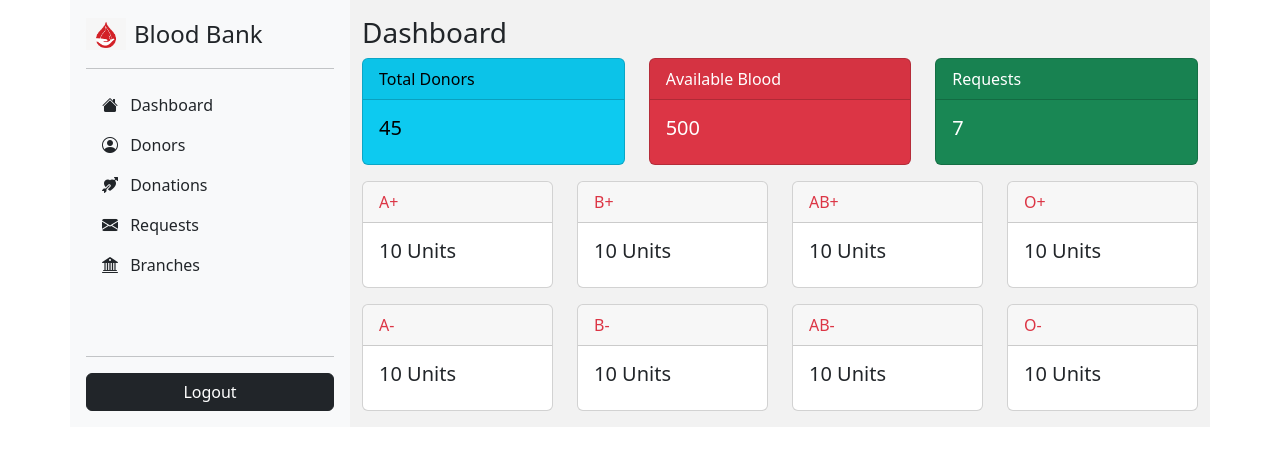
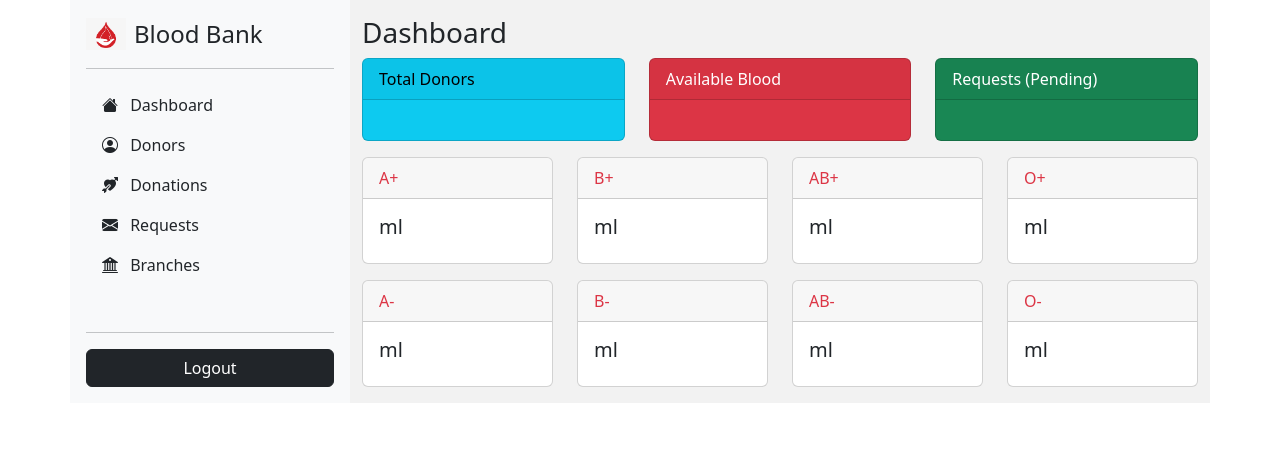
Before and after one commit to pureskill714/ICT2103-Project, a Flask app: template templates/dashboard_staff.html in a window 1280 px wide. Shown: the top 466 px of the page. Run offline with Flask 2, Linux system fonts and the light colour scheme; the template is opened without the code that fills it, so the values that code supplies are empty; parts of the project's set-up code (start-up, migrations or seed data) failed here and were passed over; some libraries are stand-ins or nearby versions.

Commit message:
Update dashboard and donor UI

```diff
--- a/database/mariadb.py
+++ b/database/mariadb.py
@@ -87,7 +87,11 @@ class MariaDBBackend:
             print(f"Error inserting new donor: {e}")
 
     def updateDonor(self, donor: Donor):
-        statement = f'UPDATE {TABLE_DONOR} SET name=?, dateOfBirth=?, contactNo=?, bloodTypeId=?, registrationDate=? WHERE nric=?'
+        statement = f'''
+            UPDATE {TABLE_DONOR}
+            SET name=?, dateOfBirth=?, contactNo=?, bloodTypeId=?, registrationDate=?
+            WHERE nric=?
+        '''
         self._cursor.execute(statement, (donor.name, donor.dateOfBirth, donor.contactNo, donor.bloodTypeId, donor.registrationDate, donor.nric))
 
     def deleteDonorByNRIC(self, nric: str):
@@ -113,7 +117,11 @@ class MariaDBBackend:
 
     def getAllBloodRequests(self):
         '''Query list of all blood requests'''
-        self._cursor.execute(f'SELECT br.*, u.username, bt.type FROM {TABLE_BLOODREQUEST} br INNER JOIN {TABLE_BLOODTYPE} bt ON br.bloodTypeId=bt.id INNER JOIN {TABLE_USER} u ON br.requesterId=u.id')
+        self._cursor.execute(f'''
+            SELECT br.*, u.username, bt.type FROM {TABLE_BLOODREQUEST} br
+                INNER JOIN {TABLE_BLOODTYPE} bt ON br.bloodTypeId=bt.id
+                INNER JOIN {TABLE_USER} u ON br.requesterId=u.id
+        ''')
         return [BloodRequest.fromTuple(br) for br in self._cursor.fetchall()]
 
     def getAllBranches(self):
@@ -126,3 +134,16 @@ class MariaDBBackend:
         self._cursor.execute(f'SELECT id FROM {TABLE_BLOODTYPE} WHERE type=?', (bloodType,))
         res = self._cursor.fetchone()
         return res[0] if res is not None else None
+
+    def getDashboardStats(self):
+        '''Query data to show on the dashboard
+        Returns: tuple(donor count, available blood, pending requests)
+        '''
+        self._cursor.execute(f'''
+            SELECT d.*, b.*, r.* FROM
+                (SELECT COUNT(nric) AS donorCount FROM {TABLE_DONOR}) as d,
+                (SELECT SUM(quantity) AS totalBlood FROM {TABLE_BLOODDONATION}) as b,
+                (SELECT COUNT(id) AS pendingCount FROM {TABLE_BLOODREQUEST} WHERE fulfilled=0) as r;
+        ''')
+        res = self._cursor.fetchone()
+        return res
--- a/main.py
+++ b/main.py
@@ -6,7 +6,7 @@ from wtforms import PasswordField, StringField, SubmitField
 from wtforms.validators import InputRequired, Length
 
 from database.mariadb import MariaDBBackend
-from database.models import BloodDonation, Donor
+from database.models import BloodDonation, DashboardData, Donor
 
 # Setup flask
 app = Flask(__name__) # Create an instance of the flask app and put in variable app
@@ -39,7 +39,18 @@ class LoginForm(FlaskForm):
 @app.route('/')
 @login_required
 def home():
-    return render_template('dashboard_staff.html')
+    donorCount, availBlood, requests = db.getDashboardStats()
+    data = DashboardData(donorCount, availBlood, requests, {
+        'A+': availBlood / 2,
+        'A-': availBlood / 4,
+        'B+': availBlood / 4,
+        'B-': availBlood / 16,
+        'AB+': availBlood / 8,
+        'AB-': availBlood / 8,
+        'O+': availBlood / 16,
+        'O-': availBlood / 32
+    })
+    return render_template('dashboard_staff.html', data=data)
 
 @app.route('/login', methods=['GET', 'POST'])
 def login():
@@ -72,7 +83,7 @@ def donors():
         db.commit()
 
     donors = db.getAllDonors()
-    return render_template('donors.html', donors = donors)
+    return render_template('donors.html', donors = donors, today=datetime.now())
 
 @app.route('/donations', methods= ['GET', 'POST'])
 @login_required
--- a/templates/dashboard_staff.html
+++ b/templates/dashboard_staff.html
@@ -17,7 +17,7 @@
                     <div class="card text-bg-info">
                         <div class="card-header">Total Donors</div>
                         <div class="card-body">
-                            <h5 class="card-title">45</h5>
+                            <h5 class="card-title">{{ data.donorCount }}</h5>
                             <p class="card-text"></p>
                         </div>
                     </div>
@@ -26,16 +26,16 @@
                     <div class="card text-bg-danger">
                         <div class="card-header">Available Blood</div>
                         <div class="card-body">
-                            <h5 class="card-title">500</h5>
+                            <h5 class="card-title">{{ data.availableBlood }}</h5>
                             <p class="card-text"></p>
                         </div>
                     </div>
                 </div>
                 <div class="col">
                     <div class="card text-bg-success">
-                        <div class="card-header">Requests</div>
+                        <div class="card-header">Requests (Pending)</div>
                         <div class="card-body">
-                            <h5 class="card-title">7</h5>
+                            <h5 class="card-title">{{ data.pendingRequests }}</h5>
                             <p class="card-text"></p>
                         </div>
                     </div>
@@ -47,7 +47,7 @@
                     <div class="card">
                         <div class="card-header text-danger">A+</div>
                         <div class="card-body">
-                            <h5 class="card-title">10 Units</h5>
+                            <h5 class="card-title">{{ data.bloodInventoryMap['A+'] }} ml</h5>
                             <p class="card-text"></p>
                         </div>
                     </div>
@@ -56,7 +56,7 @@
                     <div class="card">
                         <div class="card-header text-danger">B+</div>
                         <div class="card-body">
-                            <h5 class="card-title">10 Units</h5>
+                            <h5 class="card-title">{{ data.bloodInventoryMap['B+'] }} ml</h5>
                             <p class="card-text"></p>
                         </div>
                     </div>
@@ -65,7 +65,7 @@
                     <div class="card">
                         <div class="card-header text-danger">AB+</div>
                         <div class="card-body">
-                            <h5 class="card-title">10 Units</h5>
+                            <h5 class="card-title">{{ data.bloodInventoryMap['AB+'] }} ml</h5>
                             <p class="card-text"></p>
                         </div>
                     </div>
@@ -74,7 +74,7 @@
                     <div class="card">
                         <div class="card-header text-danger">O+</div>
                         <div class="card-body">
-                            <h5 class="card-title">10 Units</h5>
+                            <h5 class="card-title">{{ data.bloodInventoryMap['O+'] }} ml</h5>
                             <p class="card-text"></p>
                         </div>
                     </div>
@@ -86,7 +86,7 @@
                     <div class="card">
                         <div class="card-header text-danger">A-</div>
                         <div class="card-body">
-                            <h5 class="card-title">10 Units</h5>
+                            <h5 class="card-title">{{ data.bloodInventoryMap['A-'] }} ml</h5>
                             <p class="card-text"></p>
                         </div>
                     </div>
@@ -95,7 +95,7 @@
                     <div class="card">
                         <div class="card-header text-danger">B-</div>
                         <div class="card-body">
-                            <h5 class="card-title">10 Units</h5>
+                            <h5 class="card-title">{{ data.bloodInventoryMap['B-'] }} ml</h5>
                             <p class="card-text"></p>
                         </div>
                     </div>
@@ -104,7 +104,7 @@
                     <div class="card">
                         <div class="card-header text-danger">AB-</div>
                         <div class="card-body">
-                            <h5 class="card-title">10 Units</h5>
+                            <h5 class="card-title">{{ data.bloodInventoryMap['AB-'] }} ml</h5>
                             <p class="card-text"></p>
                         </div>
                     </div>
@@ -113,7 +113,7 @@
                     <div class="card">
                         <div class="card-header text-danger">O-</div>
                         <div class="card-body">
-                            <h5 class="card-title">10 Units</h5>
+                            <h5 class="card-title">{{ data.bloodInventoryMap['O-'] }} ml</h5>
                             <p class="card-text"></p>
                         </div>
                     </div>
--- a/templates/donations.html
+++ b/templates/donations.html
@@ -17,7 +17,7 @@
             <div class="d-flex justify-content-end mb-3">
                 <button class="btn btn-danger" type="button" data-bs-toggle="collapse" data-bs-target="#addDonationForm"
                     aria-expanded="false" aria-controls="addDonationForm">
-                    Add New Donation
+                    <i class="bi bi-plus-lg me-2"></i>Add New Donation
                 </button>
             </div>
 
@@ -75,7 +75,7 @@
                 <div class="input-group mb-3">
                     <input type="text" class="form-control" name="q" placeholder="Search by ID/NRIC"
                         aria-label="Donation search input" value="{{ request.args.get('q', '') }}">
-                    <button class="btn btn-danger" type="submit">Search</button>
+                    <button class="btn btn-danger" type="submit"><i class="bi bi-search me-2"></i>Search</button>
                 </div>
             </form>
 
```
Also changed, not shown: database/models.py (+7 -0 lines), templates/donors.html (+40 -30 lines).
